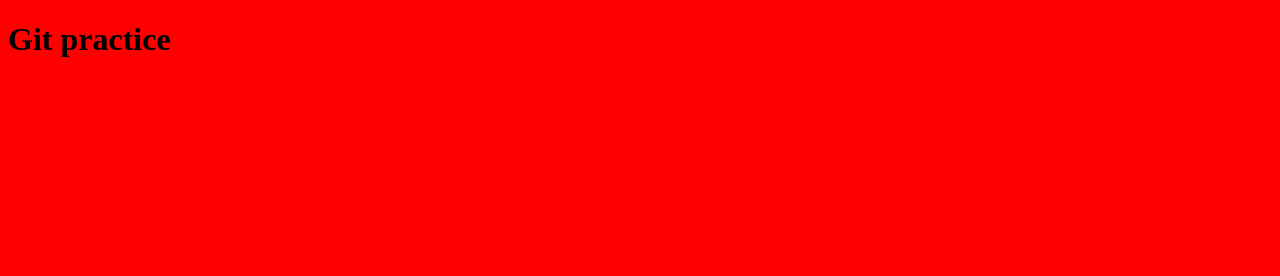
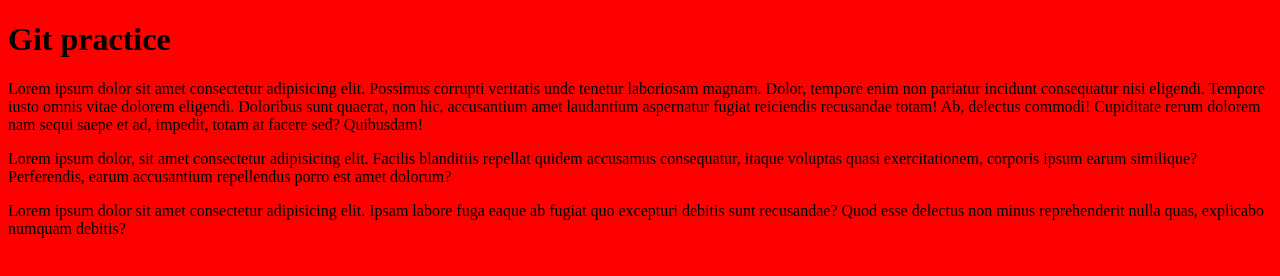
Before and after one commit to XeniaMisha/git_test, a plain HTML site: page index.html in a window 1280 px wide. Drawn offline with Linux system fonts and the light colour scheme.

Commit message:
Add section with 3x paragraphs

```diff
--- a/index.html
+++ b/index.html
@@ -10,5 +10,11 @@
 </head>
 <body>
     <h1>Git practice</h1>
+    <section>
+        <p>Lorem ipsum dolor sit amet consectetur adipisicing elit. Possimus corrupti veritatis unde tenetur laboriosam magnam. Dolor, tempore enim non pariatur incidunt consequatur nisi eligendi. Tempore iusto omnis vitae dolorem eligendi.
+        Doloribus sunt quaerat, non hic, accusantium amet laudantium aspernatur fugiat reiciendis recusandae totam! Ab, delectus commodi! Cupiditate rerum dolorem nam sequi saepe et ad, impedit, totam at facere sed? Quibusdam!</p>
+        <p>Lorem ipsum dolor, sit amet consectetur adipisicing elit. Facilis blanditiis repellat quidem accusamus consequatur, itaque voluptas quasi exercitationem, corporis ipsum earum similique? Perferendis, earum accusantium repellendus porro est amet dolorum?</p>
+        <p>Lorem ipsum dolor sit amet consectetur adipisicing elit. Ipsam labore fuga eaque ab fugiat quo excepturi debitis sunt recusandae? Quod esse delectus non minus reprehenderit nulla quas, explicabo numquam debitis?</p>
+    </section>
 </body>
 </html>
```
